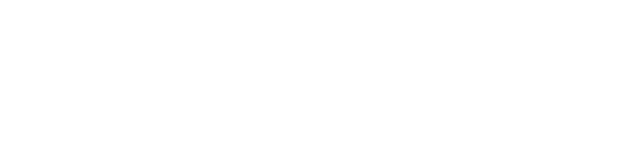
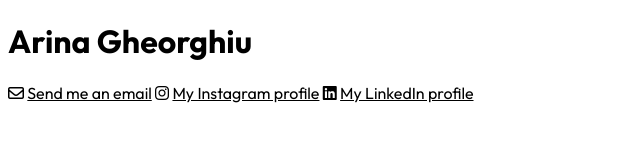
Before and after one commit to front-end-fundamentals-2025/fef-portfolio-arina-gheorghiu, a plain HTML site: page contacts.html in a window 1280 px wide. Shown: the whole page, without its empty margins (0-640 px from the left). Drawn offline with Linux system fonts and the light colour scheme.

Commit message:
Contacts page

```diff
--- a/contacts.html
+++ b/contacts.html
@@ -3,9 +3,22 @@
 <head>
     <meta charset="UTF-8">
     <meta name="viewport" content="width=device-width, initial-scale=1.0">
-    <title>Document</title>
+    <script src="https://kit.fontawesome.com/b738639bf6.js" crossorigin="anonymous"></script>
+    <title>Contacts</title>
+    <link rel="stylesheet" href="css/main.css">
+    <link rel="preconnect" href="https://fonts.googleapis.com">
+<link rel="preconnect" href="https://fonts.gstatic.com" crossorigin>
+<link href="https://fonts.googleapis.com/css2?family=Outfit:wght@100..900&display=swap" rel="stylesheet">
 </head>
 <body>
-
+    <main>
+        <h1>Arina Gheorghiu</h1>
+        <i class="fa-regular fa-envelope"></i>
+        <a href="mailto:ghar23bn@student.ju.se">Send me an email</a>
+        <i class="fa-brands fa-instagram"></i>
+        <a href="https://www.instagram.com/arina.gheorghiu/?hl=ru">My Instagram profile</a>
+        <i class="fa-brands fa-linkedin"></i>
+        <a href="https://www.linkedin.com/in/arina-gheorghiu-b41750225/">My LinkedIn profile</a>
+    </main>
 </body>
 </html>
--- /dev/null
+++ b/css/contacts.css
@@ -0,0 +1,3 @@
+* {
+    font-family: "Outfit", serif;
+  }
```
